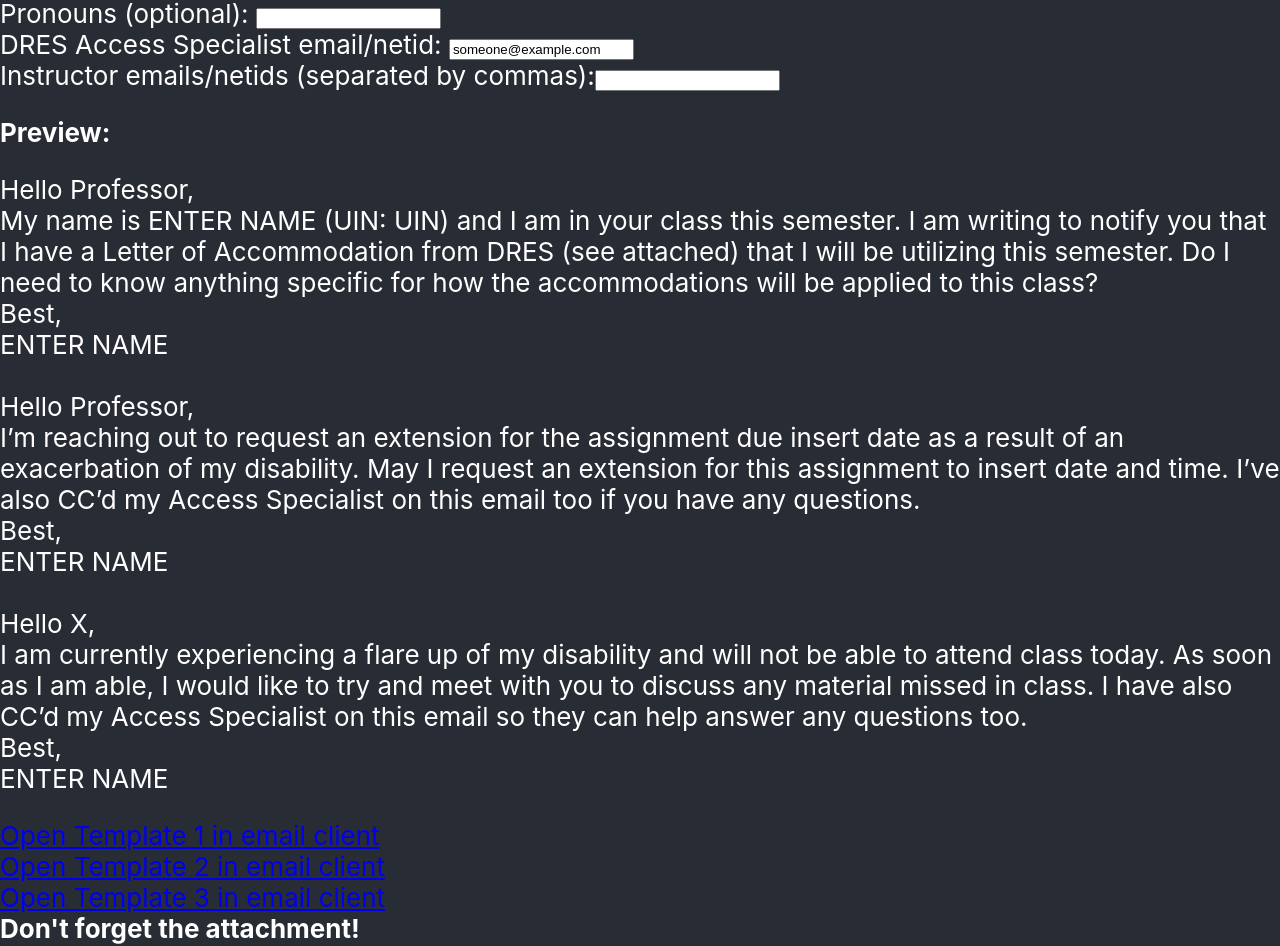
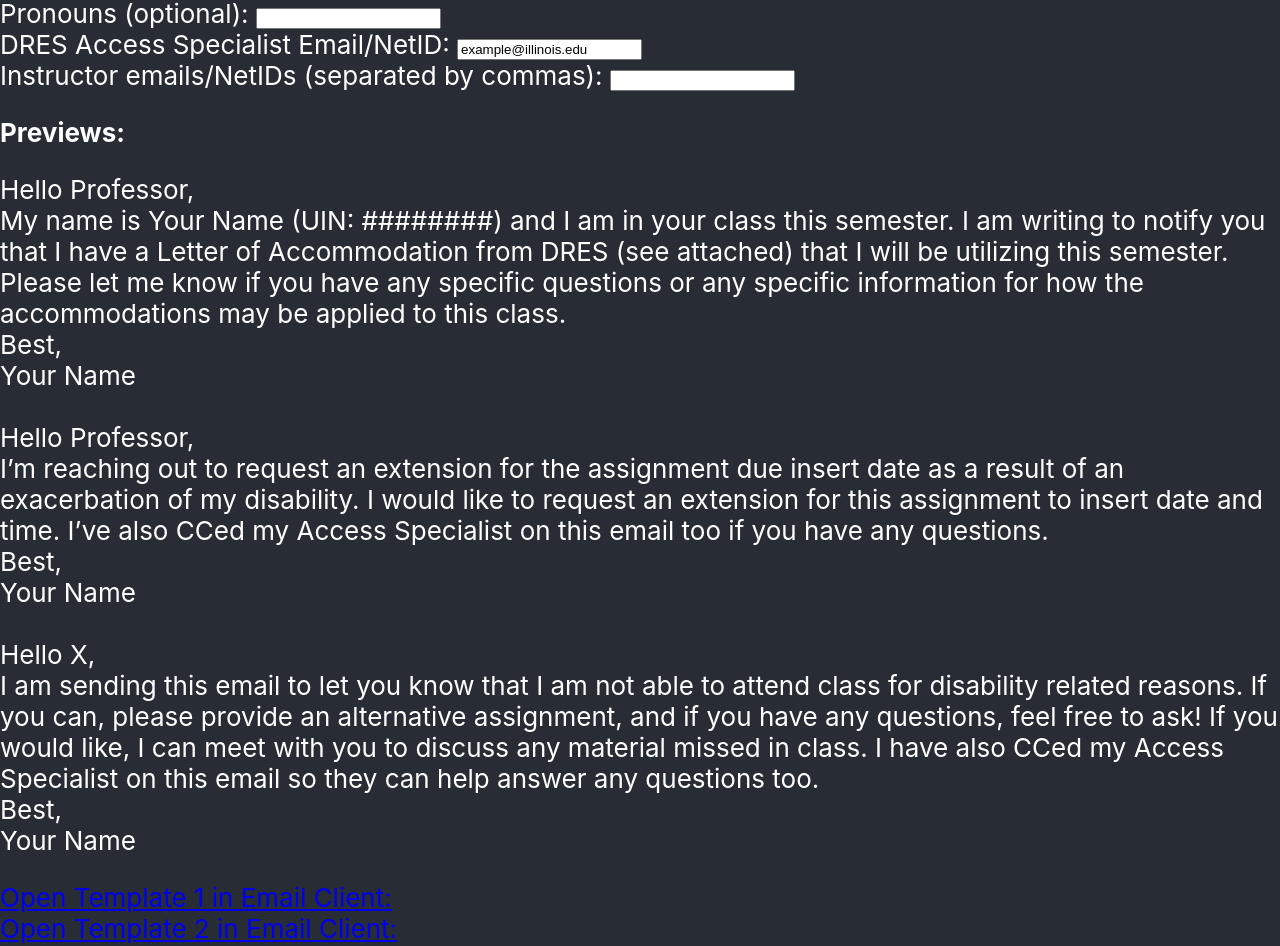
Before and after one commit to drshika/dres-emailer-templates, a React (Create React App) app: page / in a window 1280 px wide. Shown: the part 64-1010 px from the top of the page. Built offline with nearby package versions, Linux system fonts and the light colour scheme.

Commit message:
Changed some wording of the accommodation templates, changed the subject to be different for each of the mailto: presets.

```diff
--- a/src/components/LoAForm.js
+++ b/src/components/LoAForm.js
@@ -3,10 +3,10 @@
 const LoAForm = () => {
     // STATE
 
-    const [studentName, setStudentName] = useState("ENTER NAME");
+    const [studentName, setStudentName] = useState("Your Name");
     const [pronouns, setPronouns] = useState("");
-    const [uin, setUin] = useState("UIN");
-    const [accessEmail, setAccessEmail] = useState("someone@example.com");
+    const [uin, setUin] = useState("########");
+    const [accessEmail, setAccessEmail] = useState("example@illinois.edu");
     const [insEmails, setInsEmails] = useState("");
 
     // HELPERS
@@ -15,7 +15,6 @@
         if (cleanString.includes("@")) {
             return cleanString;
         }
-
         return `${inString}@illinois.edu`;
     };
 
@@ -34,11 +33,10 @@
 Hello Professor,
 ${EMAIL_NEW_LINE}${EMAIL_NEW_LINE}
 
-My name is ${studentName} (UIN: ${uin}) and I am in your class this semester. I am writing to
-notify you that I have a Letter of Accommodation from DRES (see attached) that I will be utilizing
-this semester. Do I need to know anything specific for how the accommodations will be applied to
-this class?
-${EMAIL_NEW_LINE}${EMAIL_NEW_LINE}
+My name is ${studentName} (UIN: ${uin}) and I am in your class this semester.
+I am writing to notify you that I have a Letter of Accommodation from DRES (see attached) that I will be utilizing this semester.
+Please let me know if you have any specific questions or any specific information for how the accommodations may be applied to this class.
+${EMAIL_NEW_LINE}
 
 Best,${EMAIL_NEW_LINE}
 ${studentName}${EMAIL_NEW_LINE}
@@ -47,10 +45,12 @@
 
     const emailBody2 = `
 Hello Professor,
-${EMAIL_NEW_LINE}${EMAIL_NEW_LINE}
+${EMAIL_NEW_LINE}
 
-I’m reaching out to request an extension for the assignment due insert date as a result of an exacerbation of my disability. May I  request an extension for this assignment to insert date and time. I’ve also CC’d my Access Specialist on this email too if you have any questions.
-${EMAIL_NEW_LINE}${EMAIL_NEW_LINE}
+I’m reaching out to request an extension for the assignment due insert date as a result of an exacerbation of my disability.
+I would like to request an extension for this assignment to insert date and time.
+I’ve also CCed my Access Specialist on this email too if you have any questions.
+${EMAIL_NEW_LINE}
 
 Best,${EMAIL_NEW_LINE}
 ${studentName}${EMAIL_NEW_LINE}
@@ -59,10 +59,13 @@
 
     const emailBody3 = `
 Hello X,
-${EMAIL_NEW_LINE}${EMAIL_NEW_LINE}
+${EMAIL_NEW_LINE}
 
-I am currently experiencing a flare up of my disability and will not be able to attend class today. As soon as I am able, I would like to try and meet with you to discuss any material missed in class. I have also CC’d my Access Specialist on this email so they can help answer any questions too.
-${EMAIL_NEW_LINE}${EMAIL_NEW_LINE}
+I am sending this email to let you know that I am not able to attend class for disability related reasons.
+If you can, please provide an alternative assignment, and if you have any questions, feel free to ask!
+If you would like, I can meet with you to discuss any material missed in class.
+I have also CCed my Access Specialist on this email so they can help answer any questions too.
+${EMAIL_NEW_LINE}
 
 Best,${EMAIL_NEW_LINE}
 ${studentName}${EMAIL_NEW_LINE}
@@ -70,9 +73,8 @@
     `;
 
     const mailToLink1 = `mailto:professor@example.com?cc=${accessEmailForMailto}&bcc=${professorEmailsForMailto}&subject=DRES LOA&body=${emailBody1}`;
-    const mailToLink2 = `mailto:professor@example.com?cc=${accessEmailForMailto}&bcc=${professorEmailsForMailto}&subject=DRES LOA&body=${emailBody2}`;
-    const mailToLink3 = `mailto:professor@example.com?cc=${accessEmailForMailto}&bcc=${professorEmailsForMailto}&subject=DRES LOA&body=${emailBody3}`;
-
+    const mailToLink2 = `mailto:professor@example.com?cc=${accessEmailForMailto}&bcc=${professorEmailsForMailto}&subject=Extension Request&body=${emailBody2}`;
+    const mailToLink3 = `mailto:professor@example.com?cc=${accessEmailForMailto}&bcc=${professorEmailsForMailto}&subject=Alternative Assignment Request&body=${emailBody3}`;
 
     const previewText1 = emailBody1.split(EMAIL_NEW_LINE);
     const previewText2 = emailBody2.split(EMAIL_NEW_LINE);
@@ -87,7 +89,7 @@
                 onChange={e => setStudentName(e.target.value)} />
             <br />
 
-            <label htmlFor="uin">UIN:</label>
+            <label htmlFor="uin">UIN: </label>
             <input type="text" name="uin" value={uin}
                 onChange={e => setUin(e.target.value)} />
             <br />
@@ -97,18 +99,18 @@
                 onChange={e => setPronouns(e.target.value)}/>
             <br />
 
-            <label htmlFor="access_email">DRES Access Specialist email/netid: </label>
+            <label htmlFor="access_email">DRES Access Specialist Email/NetID: </label>
             <input type="text" name="access_email" value={accessEmail}
                 onChange={e => setAccessEmail(e.target.value)} />
             <br />
 
-            <label for="access_email">Instructor emails/netids (separated by commas):</label>
+            <label for="access_email">Instructor emails/NetIDs (separated by commas): </label>
             <input type="text" name="access_email" value={insEmails}
                 onChange={e => setInsEmails(e.target.value)} />
             <br />
         </form>
 
-        <p><strong>Preview: </strong></p>
+        <p><strong>Previews: </strong></p>
         <div>
             {previewText1.map(
                 line => <div>{line}</div>
@@ -135,10 +137,10 @@
             {pronouns}
         </p> */}
         <p>
-            <a href={mailToLink1} target="_blank" rel="noopener noreferrer">Open Template 1 in email client</a> <br/>
-            <a href={mailToLink2} target="_blank" rel="noopener noreferrer">Open Template 2 in email client</a> <br/>
-            <a href={mailToLink3} target="_blank" rel="noopener noreferrer">Open Template 3 in email client</a> <br/>
-            <strong> Don't forget the attachment!</strong>
+            <a href={mailToLink1} target="_blank" rel="noopener noreferrer">Open Template 1 in Email Client: </a> <br/>
+            <a href={mailToLink2} target="_blank" rel="noopener noreferrer">Open Template 2 in Email Client: </a> <br/>
+            <a href={mailToLink3} target="_blank" rel="noopener noreferrer">Open Template 3 in Email Client: </a> <br/>
+            <strong> Please do not forget any applicable attachments! </strong>
         </p>
         </>
     );
```
